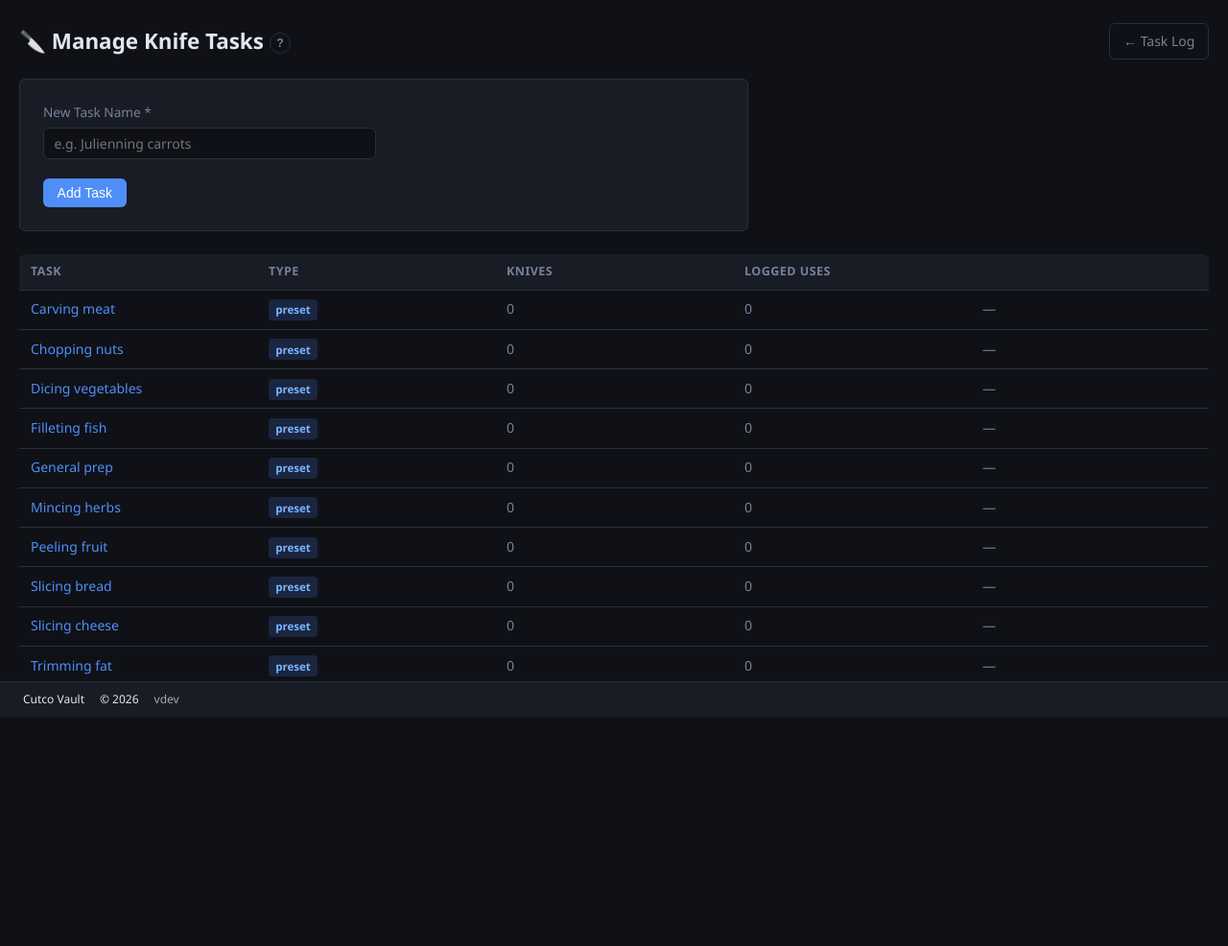
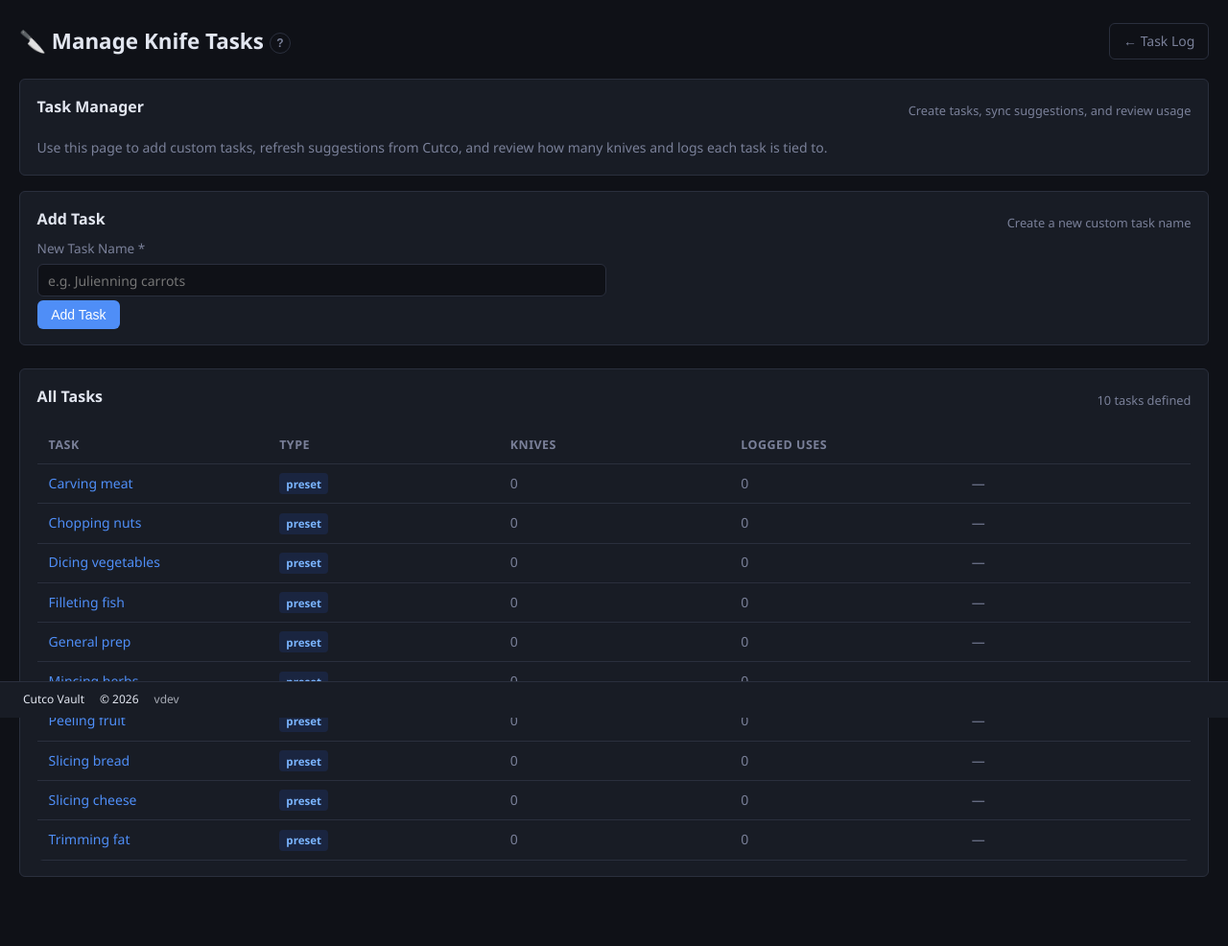
Before and after one commit to antwanchild/cutco_catalog, a Flask app: page /tasks/manage in a window 1280 px wide. Shown: the part 52-1038 px from the top of the page at 96% size. Before the commit the page ends 800 px from the top, so only its background shows below. Run offline with Flask 3, Linux system fonts and the light colour scheme; data comes from the database, SQL or seed files in the repository; data that the repository does not hold is empty; parts of the project's set-up code (start-up, migrations or seed data) failed here and were passed over.

Commit message:
Polish audit and task manager pages

```diff
--- a/templates/tasks_manage.html
+++ b/templates/tasks_manage.html
@@ -15,7 +15,19 @@
   </div>
 </div>
 
-<form method="post" action="{{ url_for('logs.task_add') }}" class="form-card mb-section">
+<div class="detail-section log-overview-card">
+  <div class="section-heading-actions">
+    <h2 class="section-heading">Task Manager</h2>
+    <span class="muted small">Create tasks, sync suggestions, and review usage</span>
+  </div>
+  <p class="muted">Use this page to add custom tasks, refresh suggestions from Cutco, and review how many knives and logs each task is tied to.</p>
+</div>
+
+<form method="post" action="{{ url_for('logs.task_add') }}" class="detail-section mb-section">
+  <div class="section-heading-actions">
+    <h2 class="section-heading">Add Task</h2>
+    <span class="muted small">Create a new custom task name</span>
+  </div>
   <div class="form-row">
     <label>New Task Name *
       <input type="text" name="name" required placeholder="e.g. Julienning carrots" class="input-full">
@@ -26,7 +38,12 @@
   </div>
 </form>
 
-<div class="table-wrap">
+<div class="detail-section">
+  <div class="section-heading-actions">
+    <h2 class="section-heading">All Tasks</h2>
+    <span class="muted small">{{ all_tasks | length }} task{% if all_tasks | length != 1 %}s{% endif %} defined</span>
+  </div>
+  <div class="table-wrap mt-sm">
     <table class="data-table">
       <thead>
         <tr><th>Task</th><th>Type</th><th>Knives</th><th>Logged Uses</th><th></th></tr>
@@ -58,6 +75,7 @@
       </tbody>
     </table>
   </div>
+</div>
 
 {# ── Sync Uses loading overlay ─────────────────────────────────────────────── #}
 <div id="sync-overlay" style="display:none">
@@ -68,10 +86,17 @@
 </div>
 
 <script>
-document.getElementById('uses-sync-form').addEventListener('submit', function() {
-  document.getElementById('uses-sync-btn').textContent = 'Syncing…';
-  document.getElementById('uses-sync-btn').disabled = true;
-  document.getElementById('sync-overlay').style.display = 'flex';
+(function() {
+  const syncForm = document.getElementById('uses-sync-form');
+  const syncBtn = document.getElementById('uses-sync-btn');
+  const syncOverlay = document.getElementById('sync-overlay');
+  if (!syncForm || !syncBtn || !syncOverlay) return;
+
+  syncForm.addEventListener('submit', function() {
+    syncBtn.textContent = 'Syncing…';
+    syncBtn.disabled = true;
+    syncOverlay.style.display = 'flex';
   });
+})();
 </script>
 {% endblock %}
```
Also changed, not shown: templates/admin_audit.html (+15 -11 lines). Lines whose indentation alone changed are shown as unchanged.
